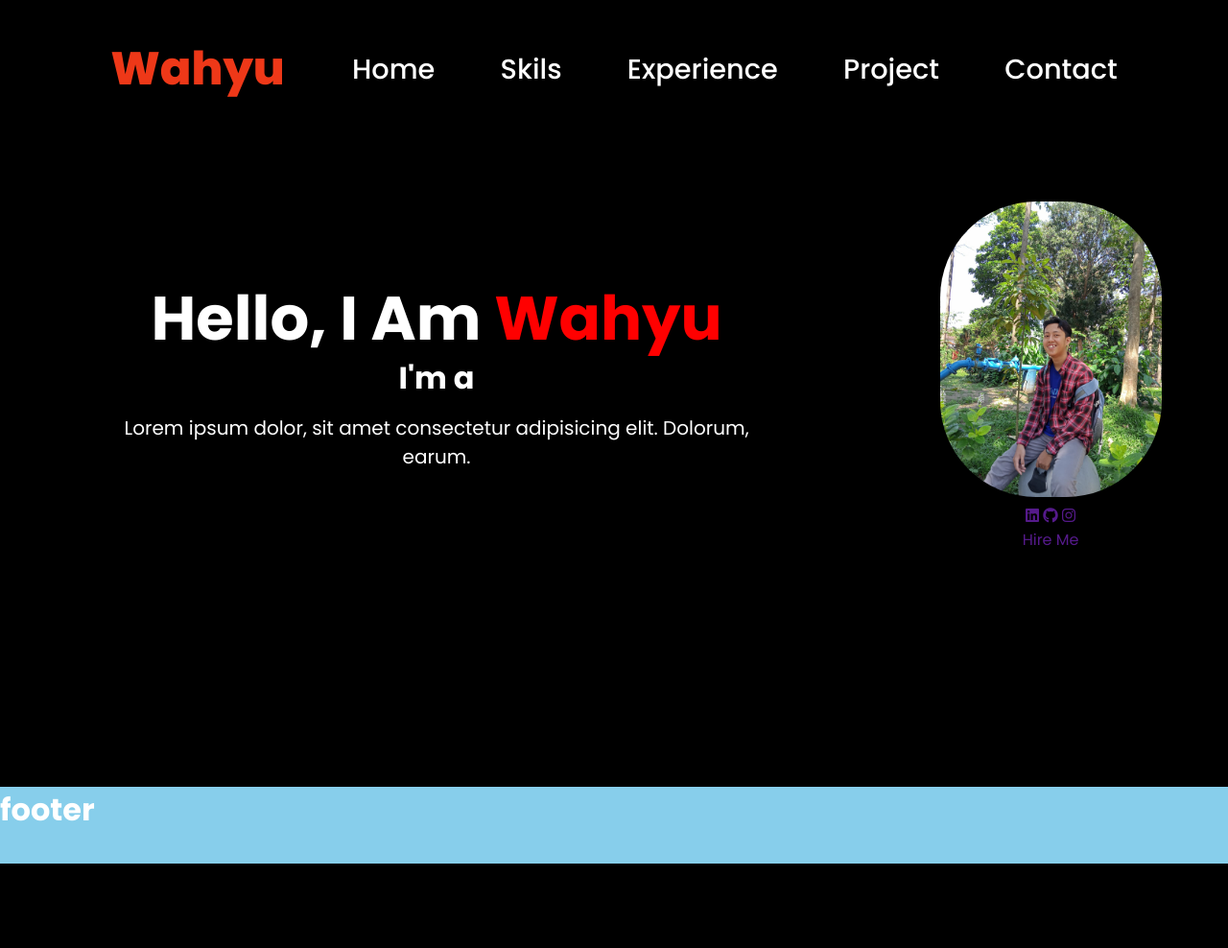
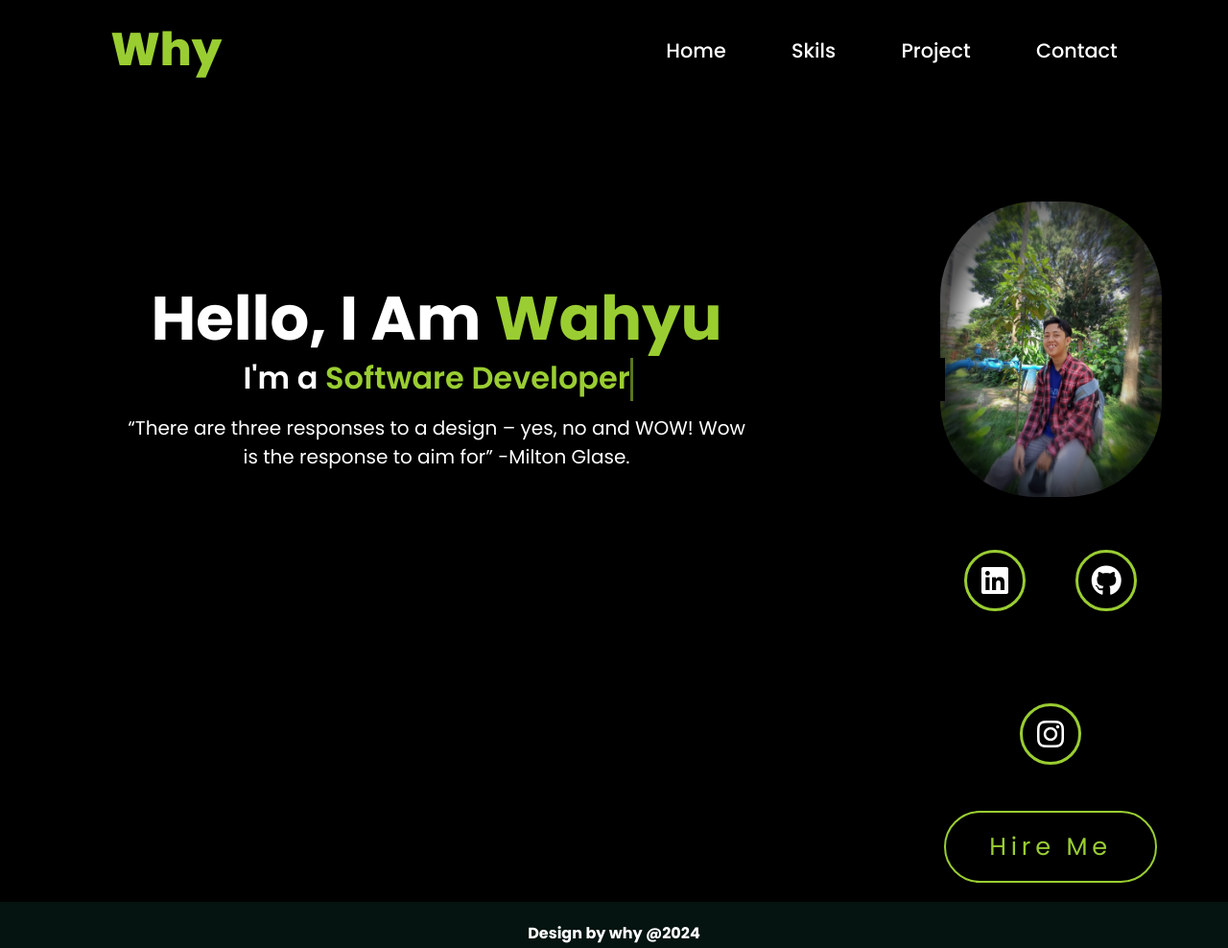
Before and after one commit to mhwhy/landing-my-page, a plain HTML site: page index.html in a window 1280 px wide. Shown: the whole page at 96% size. Before the commit the page ends 900 px from the top, so only its background shows below. Drawn offline with Linux system fonts and the light colour scheme.

Commit message:
finish project

```diff
--- a/index.html
+++ b/index.html
@@ -12,33 +12,31 @@
     <!-- header -->
     <header >
         <!-- logo -->
-        <a href="#" class="logo">Wahyu</a>
+        <a href="#" class="logo">Why</a>
 
         <!-- navbar -->
         <nav >
-           <a href="active">Home</a>
+           <a href="#">Home</a>
            <a href="#">Skils</a>
-           <a href="#">Experience</a>
            <a href="#">Project</a>
            <a href="#">Contact</a>
-
         </nav>
     </header>
+
+    <!-- isi konten -->
    <main>
-
         <article class="main">
             <div class="home-content">
                 <h1>Hello, I Am <span>Wahyu</span> </h1>
                 <h3 class="typing-text">
                     I'm a <span></span>
                 </h3>
-                <p>Lorem ipsum dolor, sit amet consectetur adipisicing elit. Dolorum, earum.</p>
+                <p>“There are three responses to a design – yes, no and WOW! Wow is the response to aim for”
+                    -Milton Glase.</p>
             </div>
         </article>
-
         <aside class="aside aside1">
-            <img src="image/wahyu.jpeg" alt="">
-
+            <img src="image/why.jpeg" alt="">
             <div class="social-icon">
                 <a href=""><i class="fa-brands fa-linkedin"></i></a>
                 <a href=""><i class="fa-brands fa-github"></i></a>
@@ -46,17 +44,11 @@
             </div>
             <a href="" class="btn">Hire Me</a>
         </aside>
-
-
-
-
-
     </main>
 
     <footer class="footer">
-        <h1>footer</h1>
+        <h1>Design by why @2024</h1>
     </footer>
-
 
 </body>
 
--- a/style.css
+++ b/style.css
@@ -29,13 +29,13 @@ main{
 }
 
 header{
-    margin-top: 20px;
+
     position: fixed;
     top: 0;
     left: 0;
     width: 100%;
     padding: 1rem 9%;
-    background-color: transparent;
+    background-color: rgba(0, 0, 0, 0.384);
     filter: drop-shadow(10px);
     display: flex;
     justify-content: space-between;
@@ -46,7 +46,7 @@ header{
 
 .logo{
     font-size: 3rem;
-    color: rgb(238, 56, 24);
+    color: yellowgreen;
     font-weight: 800;
     cursor: pointer;
     transition: 0.5s ease;
@@ -65,7 +65,8 @@ header{
 }
 
 nav a{
-    font-size: 1.8rem;
+
+    font-size: 1.3rem;
     color: white;
     margin-left: 4rem;
     font-weight: 500;
@@ -78,8 +79,8 @@ nav a{
 }
 
 nav a:hover, nav a:active{
-    color: red;
-    border-bottom: 3PX solid red;
+    color: yellowgreen;
+    border-bottom: 3PX solid yellowgreen;
 }
 
 
@@ -106,16 +107,136 @@ nav a:hover, nav a:active{
 }
 
 span{
-    color: red;
+    color: yellowgreen;
 }
 
 .aside1{
 margin-top: 200px;
 }
 
+.social-icon a{
+    color: white;
+    display: inline-flex;
+    justify-content: center;
+    align-items: center;
+    width: 4rem;
+    height: 4rem;
+    border: 0.2rem solid yellowgreen;
+    border-radius: 50%;
+    font-size: 2rem;
+    margin: 3rem 1.5rem 3rem;
+    transition: 0.3s ease;
+    -webkit-border-radius: 50%;
+    -moz-border-radius: 50%;
+    -ms-border-radius: 50%;
+    -o-border-radius: 50%;
+    -webkit-transition: 0.3s ease;
+    -moz-transition: 0.3s ease;
+    -ms-transition: 0.3s ease;
+    -o-transition: 0.3s ease;
+}
+
+.social-icon a:hover{
+    color: black;
+    transform: scale(1.3)translateY(-5px);
+    -webkit-transform: scale(1.3)translateY(-5px);
+    -moz-transform: scale(1.3)translateY(-5px);
+    -ms-transform: scale(1.3)translateY(-5px);
+    -o-transform: scale(1.3)translateY(-5px);
+    background-color: yellowgreen;
+    box-shadow: 0  0 25px yellowgreen;
+}
+
+.btn{
+    display: inline-block;
+    padding: 1rem 2.8rem;
+    background-color: black;
+    border-radius: 4rem;
+    font-size: 1.6rem;
+    color: yellowgreen;
+    letter-spacing: 0.3rem;
+    border: 2px solid yellowgreen;
+    transition: 0.3s ease;
+    cursor: pointer;
+    -webkit-border-radius: 4rem;
+    -moz-border-radius: 4rem;
+    -ms-border-radius: 4rem;
+    -o-border-radius: 4rem;
+    -webkit-transition: 0.3s ease;
+    -moz-transition: 0.3s ease;
+    -ms-transition: 0.3s ease;
+    -o-transition: 0.3s ease;
+}
+
+.btn:hover{
+    transform: scale3d(1.03);
+    background-color: yellowgreen;
+    color: black;
+    box-shadow: 0 0 25px yellowgreen;
+    -webkit-transform: scale3d(1.03);
+    -moz-transform: scale3d(1.03);
+    -ms-transform: scale3d(1.03);
+    -o-transform: scale3d(1.03);
+}
+
+.typing-text{
+    font-size: 34px;
+    font-weight: 600;
+    min-width: 280px;
+}
+
+.typing-text span{
+    position: relative;
+}
+
+.typing-text span::before{
+    content: "Software Developer";
+    color: yellowgreen;
+    animation: words 20s infinite;
+    -webkit-animation: words 20s infinite;
+}
+
+.typing-text span::after{
+    content: "";
+    background-color: black;
+    position: absolute;
+    width: calc(100% + 8px);
+    height: 100%;
+    border-left: 3px solid black;
+    right: -8;
+    animation: cursor 0.6s infinite;
+    -webkit-animation: cursor 0.6s infinite;
+}
+
+@keyframes cursor{
+    to{
+        border-left: 3px solid yellowgreen;
+    }
+}
+
+@keyframes words{
+    0%, 20%{
+        content: "Web Developer"
+    }
+    21%, 40%{
+        content: "Software Developer"
+    }
+    41%, 60%{
+        content: "Web Designer"
+    }
+    61%, 80%{
+        content: "Data Analist"
+    }
+    81%, 100%{
+        content: "Content Creator"
+    }
+}
+
 .footer{
-    background: skyblue;
-    height: 80px;
+    background: rgba(24, 88, 72, 0.226);
+    padding: 20px;
+    text-align: center;
+    font-size: 0.5rem;
 }
 
 aside img{
@@ -132,11 +253,12 @@ aside img{
 @media(max-width:995px){
     nav{
         position: absolute;
-        top: 100%;
+        display: none;
+        top: 0;
         right: 0;
         width: 40%;
-        border-left: 3px solid red;
-        border-bottom: 3px solid red;
+        border-left: 3px solid yellowgreen;
+        border-bottom: 3px solid yellowgreen;
         border-bottom-left-radius: 2rem;
         padding: 1rem solid;
         background-color: black;
```
Also changed, not shown: image/bosscha.jpg (deleted), image/farm-house.jpg (deleted), image/geografis.jpg (deleted), image/history.jpg (deleted), image/wahyu.jpeg (deleted), image/why.jpeg (added).
